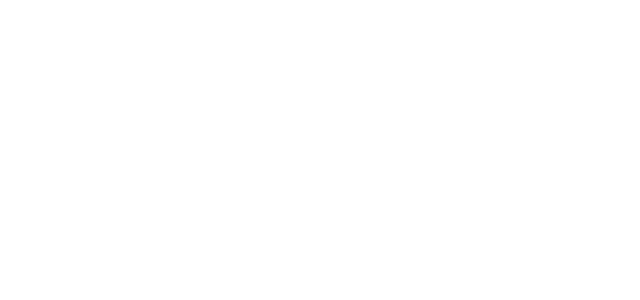
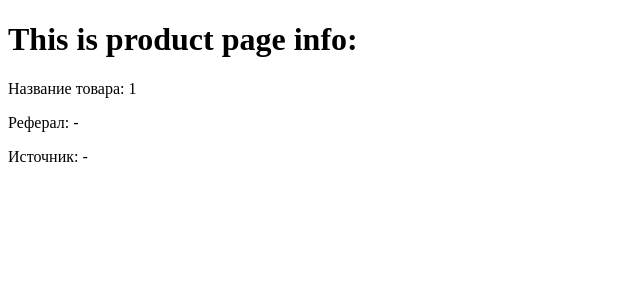
Before and after one commit to IvanPletnyov/nuxt3, a Nuxt app: page /product/1 in a window 1280 px wide. Shown: the top 300 px of the page, without its empty margins (0-640 px from the left). Built offline with nearby package versions, Linux system fonts and the light colour scheme.

Commit message:
Les 1: Pages

```diff
--- /dev/null
+++ b/pages/about.vue
@@ -0,0 +1,6 @@
+<template>
+  <div>
+    <h1>О проекте</h1>
+    <NuxtLink to="/">На главную</NuxtLink>
+  </div>
+</template>
--- /dev/null
+++ b/pages/index.vue
@@ -0,0 +1,7 @@
+<template>
+  <div>
+    <h1>Главная страница</h1>
+    <NuxtLink to="/about">Перейти на About</NuxtLink> |
+    <NuxtLink :to="`/user/42`">Открыть профиль юзера 42</NuxtLink>
+  </div>
+</template>
--- /dev/null
+++ b/pages/product/[slug].vue
@@ -0,0 +1,14 @@
+<template>
+  <h1>This is product page info:</h1>
+  <p>Название товара: {{ slug }}</p>
+  <p>Реферал: {{ ref }}</p>
+  <p>Источник: {{ utmSource }}</p>
+</template>
+
+<script setup lang="ts">
+const route = useRoute()
+
+const slug = computed(() => route.params.slug as string)
+const ref = computed(() => route.query.ref as string || '-')
+const utmSource = computed(() => route.query.utm_source as string || '-')
+</script>
--- /dev/null
+++ b/pages/user/[id].vue
@@ -0,0 +1,12 @@
+<script setup lang="ts">
+const route = useRoute()
+// тип параметров можно уточнить:
+const userId = computed(() => route.params.id as string)
+</script>
+
+<template>
+  <div>
+    <h1>Профиль пользователя {{ userId }}</h1>
+    <NuxtLink to="/">Назад</NuxtLink>
+  </div>
+</template>
```
